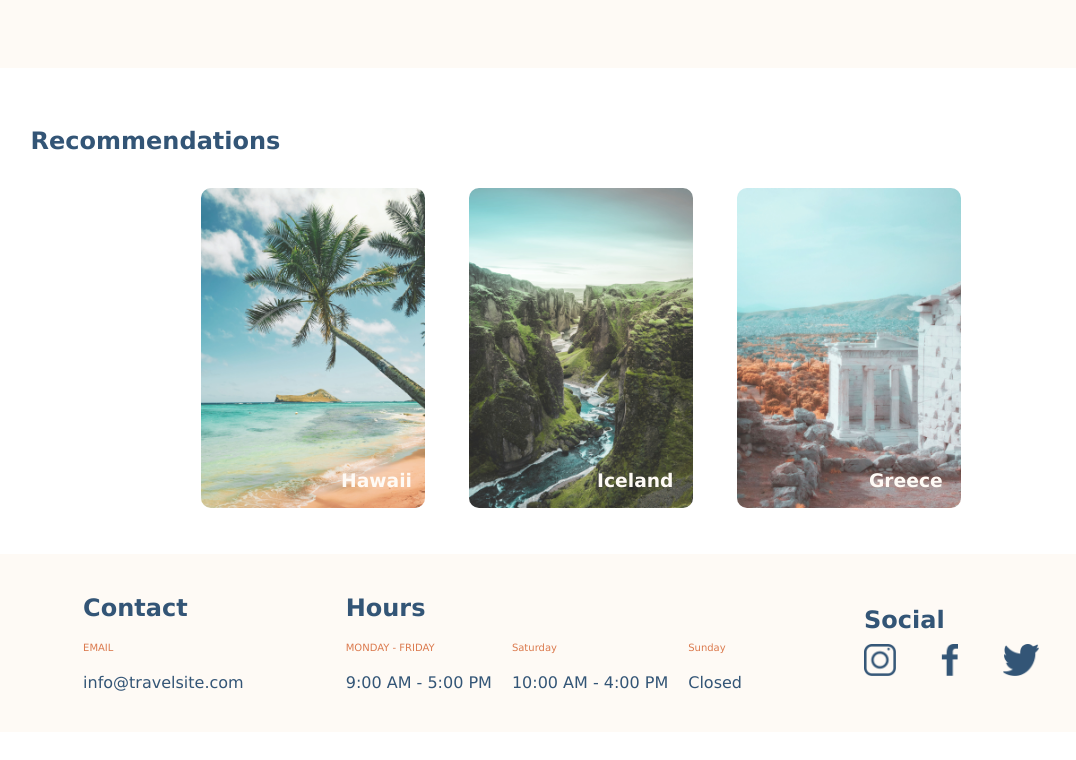
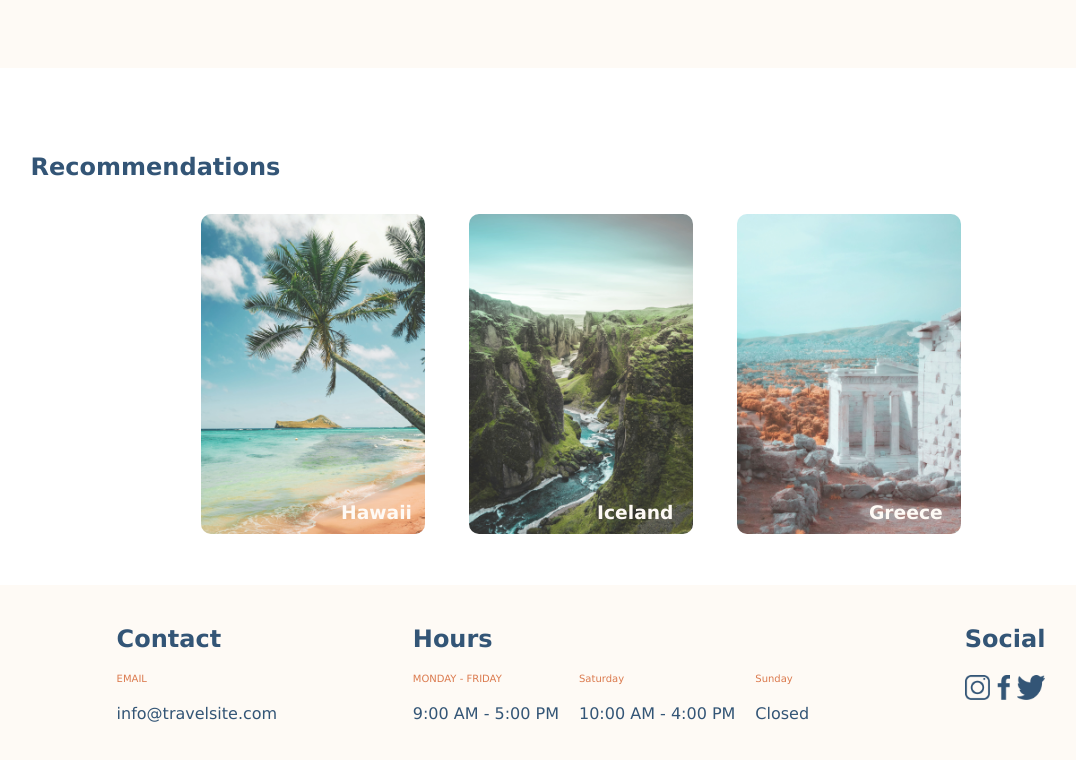
Before and after one commit to ArmandoMandyFernandez/armando-fernandez-travelsite, a plain HTML site: page index.html in a window 1280 px wide. Shown: the part 506-1266 px from the top of the page, without its empty margins (59-1135 px from the left). Drawn offline with Linux system fonts and the light colour scheme.

Commit message:
landing page card edits

```diff
--- a/css/global.css
+++ b/css/global.css
@@ -61,8 +61,8 @@ h1 a {
   justify-content: space-evenly;
   align-items: center;
   padding: 2.5rem;
-  margin: 1.25rem 0;
   width: 100%;
+  height: 100%;
 }
 
 .footer__hours {
@@ -86,8 +86,15 @@ h1 a {
   margin: 0 1.25rem 0 0;
 }
 
-.footer_social-icons {
-  height: 2rem;
-  margin: 0.625rem 1.25rem 0 0;
-  padding: 0 1.25rem 0 0;
+.footer-subsection .social{
+  width: 9.375rem;
+  height: 6.25rem;
 }
+.footer__social-icons{
+  display: flex;
+  justify-content: space-between;
+  margin: 28% 0;
+}
+.footer__social-icons-size{
+  height: 25px;
+}
--- a/css/main.css
+++ b/css/main.css
@@ -45,7 +45,7 @@
 
 /* recommendations section */
 .recs{
-  padding: 2% 7%;
+  padding: 4% 7%;
   color: #335576;
 }
 .recs__heading{
@@ -85,19 +85,19 @@
 
 .recs__card-hawaii{
   position: absolute;
-  top: 61rem;
+  top: 63rem;
   left: 25rem;
   color: #fefaf5;
 }
 .recs__card-iceland{
   position: absolute;
-  top: 61rem;
+  top: 63rem;
   left: 41rem;
   color: #fefaf5;
 }
 .recs__card-greece{
   position: absolute;
-  top: 61rem;
+  top: 63rem;
   left: 58rem;
   color: #fefaf5;
 }
--- a/index.html
+++ b/index.html
@@ -97,23 +97,23 @@
       <div class="footer-subsection social">
         <div class="footer-subsection title">
           <h2>Social</h2>
-        </div>
-        <div>
+          <div class="footer__social-icons">
             <img
               src="/assets/Icons/icon-instagram.png"
               alt="instagram-icon"
-            class="footer_social-icons"
+              class="footer__social-icons-size"
             />
             <img
               src="/assets/Icons/icon-facebook.png"
               alt="facebook-icon"
-            class="footer_social-icons"
+              class="footer__social-icons-size"
             />
             <img
               src="/assets/Icons/icon-twitter.png"
               alt="twitter-icon"
-            class="footer_social-icons"
+              class="footer__social-icons-size"
             />
+          </div>
         </div>
       </div>
     </footer>
```
Lines whose indentation alone changed are shown as unchanged.
